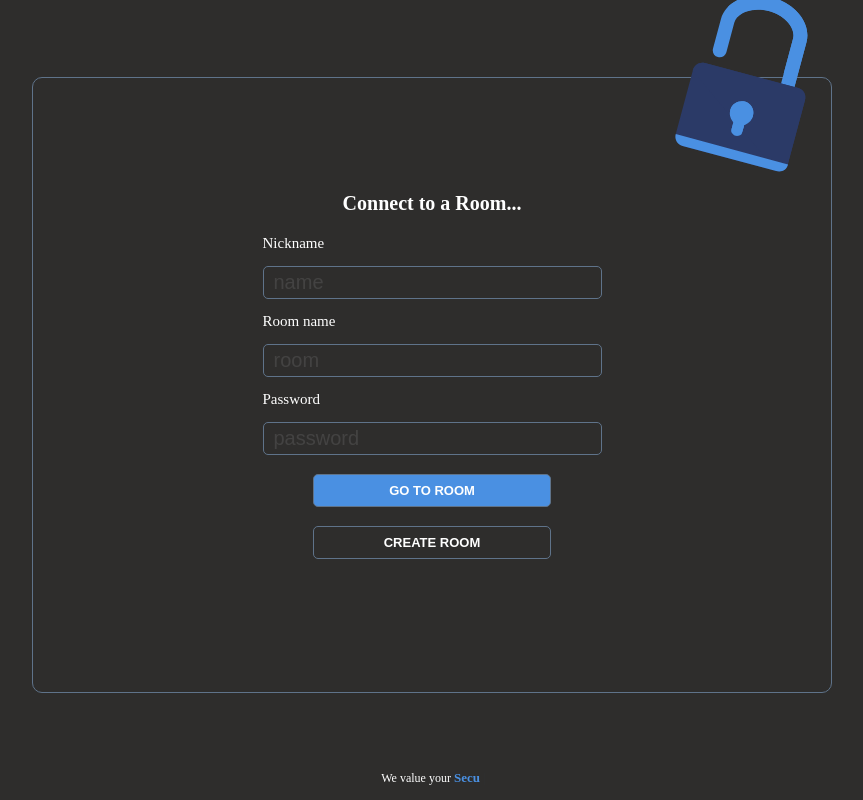
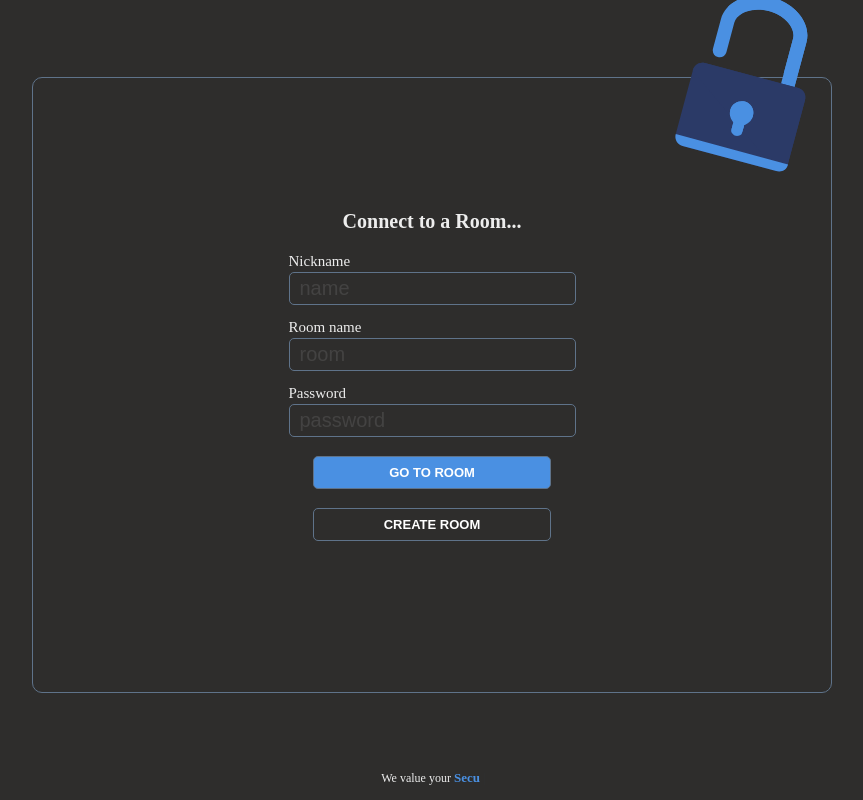
Before and after one commit to Ablasko32/Chat-Room-App, a React (Vite) app in the folder frontend/: page / in a window 1280 px wide. Shown: the whole page, without its empty margins (208-1071 px from the left). Built offline with nearby package versions, Linux system fonts and the light colour scheme; no server answers.

Commit message:
added protected route, added react hook form and validation,added hot toast

```diff
--- a/frontend/src/App.jsx
+++ b/frontend/src/App.jsx
@@ -5,6 +5,8 @@ import AppLayout from "./features/ui/AppLayout";
 import "./utils/encryption.js";
 import "./services/roomsApi.js";
 import { QueryClient, QueryClientProvider } from "@tanstack/react-query";
+import { Toaster } from "react-hot-toast";
+import ProtectedRoute from "./features/ui/ProtectedRoute.jsx";
 
 const queryClient = new QueryClient();
 
@@ -15,10 +17,45 @@ function App() {
         <AppLayout>
           <Routes>
             <Route path="/" element={<MainPage />} />
-            <Route path="/room/:room/:name" element={<Room />} />
+            <Route
+              path="/room/:room/:name"
+              element={
+                <ProtectedRoute>
+                  <Room />
+                </ProtectedRoute>
+              }
+            />
           </Routes>
         </AppLayout>
       </BrowserRouter>
+      {/* Notifications toaster */}
+      <Toaster
+        position="top-center"
+        gutter={8}
+        toastOptions={{
+          duration: 3000,
+          style: {
+            background: "var(--bg-lifted)",
+            color: "var(--primary-color)",
+            fontSize: "1.4rem",
+          },
+          success: {
+            iconTheme: {
+              primary: "var(--primary-color)",
+              secondary: "var(--background-color)",
+            },
+          },
+          error: {
+            iconTheme: {
+              primary: "var(--red-error)",
+              secondary: "var(--background-color)",
+            },
+            style: {
+              color: "var(--red-error)",
+            },
+          },
+        }}
+      />
     </QueryClientProvider>
   );
 }
--- a/frontend/src/GlobalStyles.jsx
+++ b/frontend/src/GlobalStyles.jsx
@@ -9,6 +9,7 @@ export const GlobalStyle = createGlobalStyle`
     --soft-border:#5f738a;
     --background-color:#2e2d2c;
     --bg-lifted:#373635;
+    --red-error:#E57373
   }
 
 
@@ -23,7 +24,7 @@ export const GlobalStyle = createGlobalStyle`
   }
 
   body{
-    color:white;
+    color:#EDEDED;
     background-color: var(--background-color);
 
   }
--- a/frontend/src/features/createRoom/CreateRoom.jsx
+++ b/frontend/src/features/createRoom/CreateRoom.jsx
@@ -2,7 +2,7 @@ import { createPortal } from "react-dom";
 import styled from "styled-components";
 import useCreateRoom from "./useCreateRoom";
 import { useForm } from "react-hook-form";
-import { StyledLabel, StyledInput, StyledSelect } from "../ui/Input";
+import { StyledLabel, StyledInput, StyledSelect, FormError } from "../ui/Input";
 import { StyledButton } from "../ui/Button";
 
 const Container = styled.div`
@@ -54,14 +54,24 @@ const StyledModal = styled.div`
   align-items: center;
 `;
 
+const InputContainer = styled.div`
+  display: flex;
+  flex-direction: column;
+  gap: 2px;
+`;
+
 function CreateRoom({ onClose }) {
-  const { register, handleSubmit } = useForm();
+  const {
+    register,
+    handleSubmit,
+    formState: { errors },
+  } = useForm();
 
   const { createNewRoom, isCreatingRoom } = useCreateRoom();
 
   function onSubmit(data) {
-    console.log("DATA", data);
-    if (!data) return;
+    // console.log("DATA", data, "ERRORS", errors);
+    if (!data.name || !data.password) return;
     createNewRoom(data);
     onClose();
   }
@@ -71,20 +81,38 @@ function CreateRoom({ onClose }) {
       <Container>
         <h1>Create your Room...</h1>
         <StyledForm onSubmit={handleSubmit(onSubmit)}>
+          <InputContainer>
             <StyledLabel htmlFor="room">Room name</StyledLabel>
             <StyledInput
               id="room"
               type="text"
               placeholder="room"
-            {...register("name")}
+              {...register("name", {
+                required: "Name is required",
+                minLength: { value: 8, message: "Minimum length is 8" },
+              })}
             ></StyledInput>
+            {errors?.name && <FormError>{errors.name.message}</FormError>}
+          </InputContainer>
+          <InputContainer>
             <StyledLabel htmlFor="password">Strong password!</StyledLabel>
             <StyledInput
               id="password"
               type="password"
               placeholder="password"
-            {...register("password")}
+              {...register("password", {
+                required: "Password is required",
+                minLength: {
+                  value: 8,
+                  message: "Minimum length is 8",
+                },
+              })}
             ></StyledInput>
+            {errors?.password && (
+              <FormError>{errors.password.message}</FormError>
+            )}
+          </InputContainer>
+          <InputContainer>
             <StyledLabel htmlFor="expiration">Self destruct</StyledLabel>
             <StyledSelect id="expiration" {...register("expiration")}>
               <option value={60 * 60}>1 Hour</option>
@@ -92,6 +120,7 @@ function CreateRoom({ onClose }) {
               <option value={12 * 60 * 60}>12 Hours</option>
               <option value={24 * 60 * 60}>24 Hours</option>
             </StyledSelect>
+          </InputContainer>
 
           <StyledButton type="submit" $primary disabled={isCreatingRoom}>
             CREATE ROOM
--- a/frontend/src/features/createRoom/useCreateRoom.js
+++ b/frontend/src/features/createRoom/useCreateRoom.js
@@ -1,14 +1,17 @@
 import { useMutation } from "@tanstack/react-query";
 import { createRoom } from "../../services/roomsApi.js";
+import toast from "react-hot-toast";
 
 export default function useCreateRoom() {
   const { mutate: createNewRoom, isPending: isCreatingRoom } = useMutation({
     mutationFn: (data) => createRoom(data),
-    onSuccess: (res) => {
-      console.log("SUCESSS CREATING ROOM", res);
+    onSuccess: () => {
+      // console.log("SUCESSS CREATING ROOM", res);
+      toast.success("Room created");
     },
     onError: (err) => {
-      console.log("ERROR", err);
+      console.error("ERROR", err);
+      toast.error(err.message);
     },
   });
   return { createNewRoom, isCreatingRoom };
--- a/frontend/src/features/mainPage/Homepage.jsx
+++ b/frontend/src/features/mainPage/Homepage.jsx
@@ -3,12 +3,15 @@ import styled from "styled-components";
 import CreateRoom from "../createRoom/CreateRoom";
 import useLogin from "./useLogin";
 import Lock from "../../assets/lock.svg";
-import { StyledLabel, StyledInput } from "../ui/Input";
+import { StyledLabel, StyledInput, FormError } from "../ui/Input";
 import { StyledButton } from "../ui/Button";
+import { useForm } from "react-hook-form";
 
 const StyledForm = styled.form`
   display: flex;
   flex-direction: column;
+  justify-content: center;
+  align-items: center;
 
   gap: 14px;
   padding: 20px;
@@ -55,18 +58,26 @@ const StyledSvg = styled.img`
   }
 `;
 
+const InputContainer = styled.div`
+  display: flex;
+  flex-direction: column;
+  gap: 2px;
+`;
+
 function Homepage() {
-  const [room, setRoom] = useState("");
-  const [name, setName] = useState("");
-  const [password, setPassword] = useState("");
   const [isCreateRoomOpen, setIsCreateRoomOpen] = useState(false);
+
+  const {
+    register,
+    handleSubmit,
+    formState: { errors },
+  } = useForm();
 
   const { loginRoom, isLogingIn } = useLogin();
 
-  function handleNavigation(e) {
-    e.preventDefault();
-
-    loginRoom({ roomName: room, password: password, name: name });
+  function handleConnect(data) {
+    console.log(data);
+    loginRoom({ ...data, roomName: data.room });
   }
 
   function createRoom(e) {
@@ -79,35 +90,46 @@ function Homepage() {
     <Container>
       <h1>Connect to a Room...</h1>
       <StyledForm>
+        <InputContainer>
           <StyledLabel htmlFor="name">Nickname</StyledLabel>
           <StyledInput
             id="name"
-          value={name}
             type="text"
             placeholder="name"
-          onChange={(e) => setName(e.target.value)}
+            {...register("name", {
+              required: "Nickname is required",
+              minLength: { value: 5, message: "Min lenght is 5" },
+            })}
           />
+          {errors?.name && <FormError>{errors.name.message}</FormError>}
+        </InputContainer>
+        <InputContainer>
           <StyledLabel htmlFor="room">Room name</StyledLabel>
           <StyledInput
             id="room"
-          value={room}
             type="text"
             placeholder="room"
-          onChange={(e) => setRoom(e.target.value)}
+            {...register("room", {
+              required: "Room name is required",
+            })}
           ></StyledInput>
+          {errors?.room && <FormError>{errors.room.message}</FormError>}
+        </InputContainer>
+        <InputContainer>
           <StyledLabel htmlFor="password">Password</StyledLabel>
           <StyledInput
             id="password"
-          value={password}
             type="password"
             placeholder="password"
-          onChange={(e) => setPassword(e.target.value)}
+            {...register("password", { required: "Password is required" })}
           ></StyledInput>
+          {errors?.password && <FormError>{errors.password.message}</FormError>}
+        </InputContainer>
         <StyledButton
           $primary
           disabled={isLogingIn}
           type="submit"
-          onClick={handleNavigation}
+          onClick={handleSubmit(handleConnect)}
         >
           GO TO ROOM
         </StyledButton>
--- a/frontend/src/features/mainPage/useLogin.js
+++ b/frontend/src/features/mainPage/useLogin.js
@@ -1,6 +1,7 @@
 import { useMutation } from "@tanstack/react-query";
 import { loginToRoom } from "../../services/roomsApi";
 import { useNavigate } from "react-router-dom";
+import toast from "react-hot-toast";
 
 export default function useLogin() {
   const navigate = useNavigate();
@@ -8,7 +9,8 @@ export default function useLogin() {
   const { mutate: loginRoom, isPending: isLogingIn } = useMutation({
     mutationFn: (data) => loginToRoom(data),
     onSuccess: (data) => {
-      console.log("SUCESS", data);
+      // console.log("SUCESS", data);
+      toast.success("Login sucesfull");
 
       const { token, room, name } = data;
 
@@ -18,6 +20,7 @@ export default function useLogin() {
     },
     onError: (err) => {
       console.error(err);
+      toast.error(err.message);
     },
   });
   return { loginRoom, isLogingIn };
--- a/frontend/src/features/ui/Input.jsx
+++ b/frontend/src/features/ui/Input.jsx
@@ -41,4 +41,10 @@ const StyledSelect = styled.select`
   }
 `;
 
-export { StyledLabel, StyledInput, StyledSelect };
+const FormError = styled.p`
+  color: var(--red-error);
+  font-size: 1.2rem;
+  text-align: center;
+`;
+
+export { StyledLabel, StyledInput, StyledSelect, FormError };
--- /dev/null
+++ b/frontend/src/features/ui/ProtectedRoute.jsx
@@ -0,0 +1,53 @@
+import { useEffect, useState } from "react";
+import { useNavigate, useParams } from "react-router-dom";
+import axiosClient from "../../config/axios";
+
+// COMPARES DATA STORED IN LOCAL STORAGE WITH PARAMS OF ACESSED URL AND REDIRECTS OR LETS GO
+// BACKEND ROUTE IS VERIFY JWT
+
+function ProtectedRoute({ children }) {
+  const [isAuth, setAuth] = useState(false);
+  const [isLoading, setLoading] = useState(false);
+
+  const { room, name } = useParams();
+
+  const navigate = useNavigate();
+
+  useEffect(() => {
+    async function verifyJWT() {
+      // console.log(token);
+      setLoading(true);
+      try {
+        const token = localStorage.getItem("authToken");
+        if (!token) throw new Error("Token not found");
+
+        const axiosRes = await axiosClient.post("/verify-jwt", {
+          token,
+          paramData: { roomName: room, name },
+        });
+
+        if (axiosRes.status === 200) {
+          setAuth(true);
+        } else {
+          throw new Error("JWT auth failed");
+        }
+      } catch (err) {
+        console.error(err.message);
+        setAuth(false);
+        navigate("/", { replace: true });
+      } finally {
+        setLoading(false);
+      }
+    }
+    verifyJWT();
+  }, [name, room, navigate]);
+
+  // Better loader required
+  if (isLoading) return <p>Loading...</p>;
+
+  if (isAuth) return children;
+
+  return null;
+}
+
+export default ProtectedRoute;
```
Also changed, not shown: 1 other file (tests, documents, lock files or other folders). Lines whose indentation alone changed are shown as unchanged.
